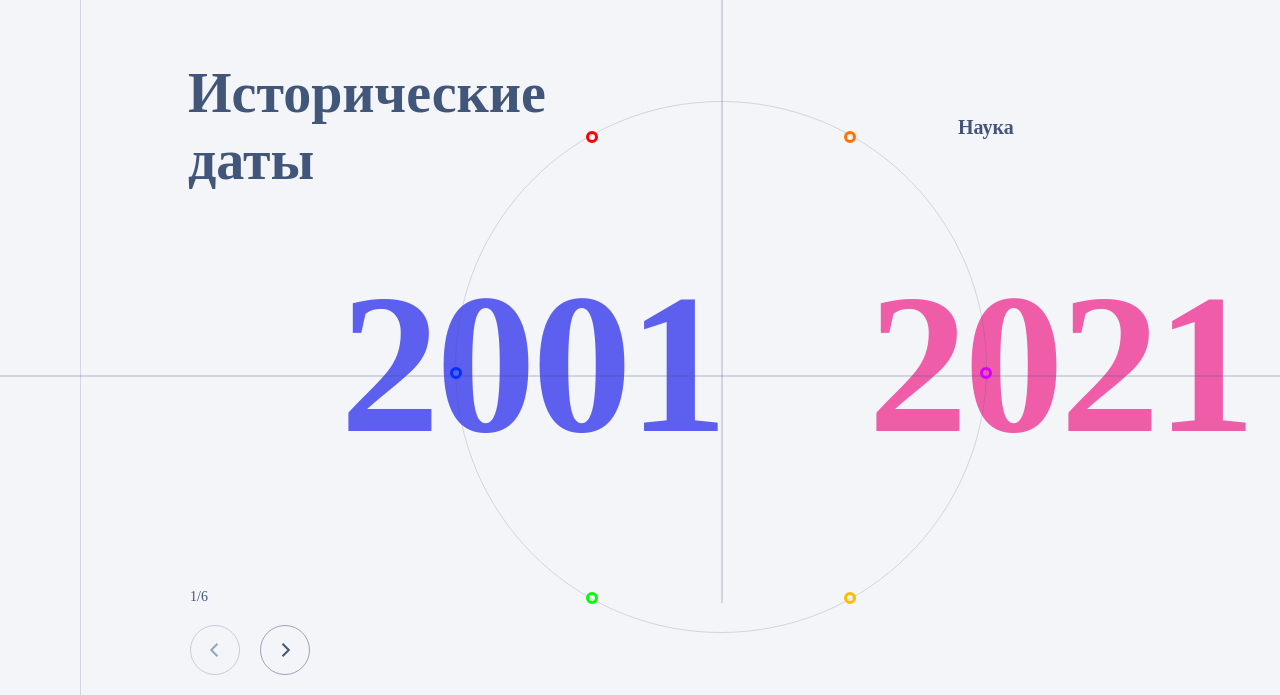
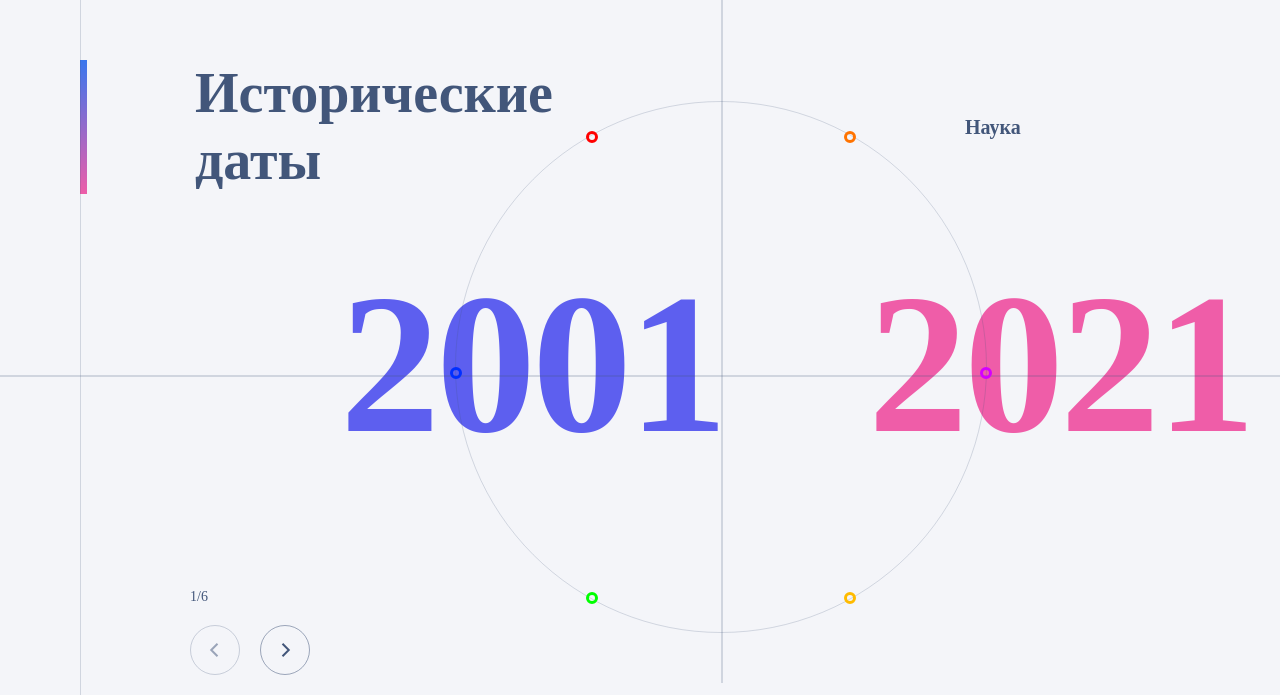
Before and after one commit to jsapro/historical-dates-app, a React app: page / in a window 1280 px wide. Shown: the part 105-800 px from the top of the page. Built offline with nearby package versions, Linux system fonts and the light colour scheme.

Commit message:
small fixes

```diff
--- a/src/components/App.scss
+++ b/src/components/App.scss
@@ -25,7 +25,7 @@
   min-height: 300px;
   // border: 1px solid red;
   background-color: transparent;
-  padding-left: 80px;
+  margin-left: 80px;
 }
 
 .swiper-slide {
@@ -57,7 +57,7 @@
   content: '';
   display: block;
   // width: 2px;
-  height: 100vh;
+  height: 110vh;
   position: absolute;
   top: -94px;
   left: 50%;
@@ -157,6 +157,11 @@
   margin: 0;
   width: 100px;
   padding: 0 0 0 108px;
+  border-left: 7px solid transparent;
+  border-image: linear-gradient(#3877EE, #EF5DA8);
+  -moz-border-image: -moz-linear-gradient(#3877EE, #EF5DA8);
+  -webkit-border-image: -webkit-linear-gradient(#3877EE, #EF5DA8);
+  border-image-slice: 1;
 }
 
 .info__event-type {
--- a/src/components/InnerSwiper/InnerSwiper.tsx
+++ b/src/components/InnerSwiper/InnerSwiper.tsx
@@ -26,7 +26,7 @@ const InnerSwiper = ({ events }) => {
     <>
       <Swiper
         onSlideChange={handleSlideChange}
-        slidesPerView={4}
+        slidesPerView={3}
         spaceBetween={40}
         grabCursor={true}
         ref={swiperRef}
```
